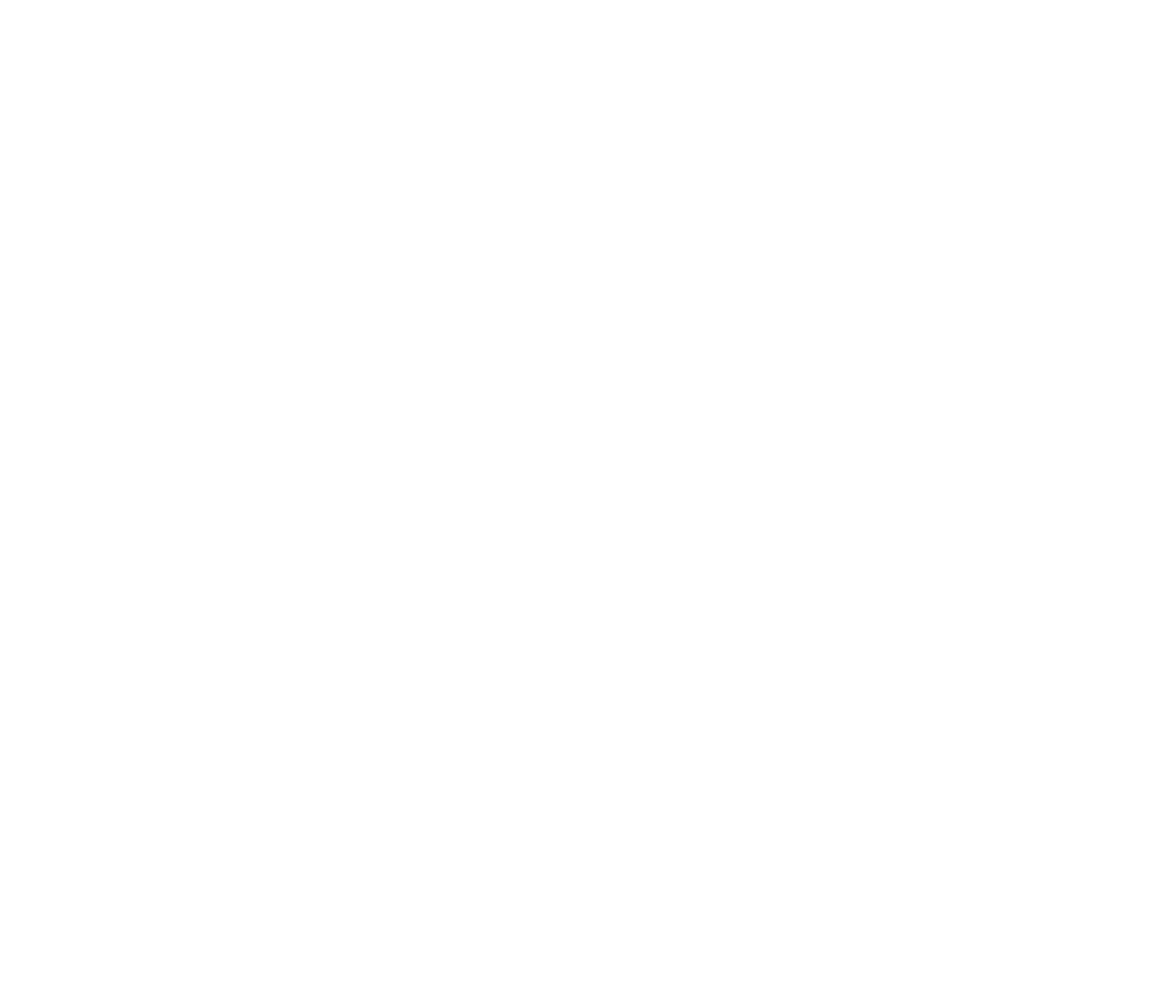
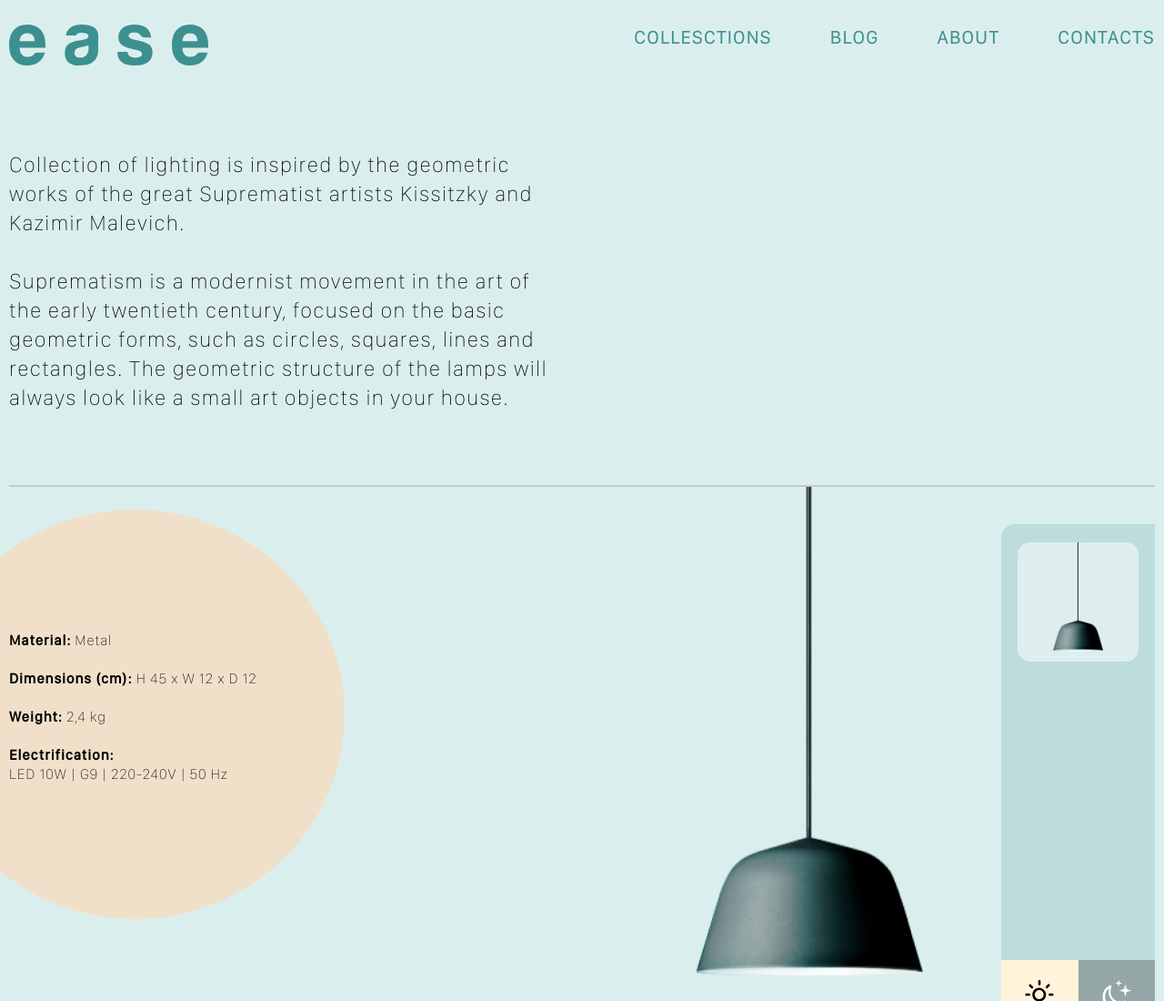
Before and after one commit to av-ilin/LampShop, a website built with webpack: page src/index.html in a window 1280 px wide. Shown: the top 1100 px of the page at 91% size. Before the commit the page ends 800 px from the top, so only its background shows below. Built offline with nearby package versions, Linux system fonts and the light colour scheme.

Commit message:
upd::all

```diff
--- a/src/css/style.css
+++ b/src/css/style.css
@@ -0,0 +1,225 @@
+/* #region backbone */
+body {
+    background-color: #dbeeee;
+    font-family: "SF Compact Display", sans-serif;
+}
+
+a:active,
+a:hover,
+a {
+    text-decoration: none;
+}
+/* #endregion */
+
+/* #region base */
+.container {
+    max-width: 1560px;
+    margin: auto;
+    padding: 0 10px;
+}
+/* #endregion */
+
+/* #region nav */
+.nav {
+    z-index: 50;
+    margin-top: 27px;
+    position: fixed;
+    width: 100%;
+}
+
+.nav .container {
+    display: flex;
+    justify-content: space-between;
+}
+
+.nav__menu {
+    display: flex;
+    gap: 64px;
+}
+
+.nav__menu-item {
+    font-weight: 400;
+    font-size: 21px;
+    line-height: 28px;
+    letter-spacing: 0.055em;
+    text-transform: uppercase;
+    color: #3d9090;
+    transition: transform 0.4s ease-in-out;
+}
+
+.nav__menu-item:hover {
+    transform: scale(1.1);
+}
+/* #endregion */
+
+/* #region shop */
+.shop {
+    margin: auto;
+    min-height: 100vh;
+    max-width: 1620px;
+    overflow: hidden;
+}
+
+.shop .container {
+    padding-top: 85px;
+    display: flex;
+    justify-content: space-between;
+    flex-wrap: wrap;
+}
+
+/* #region shop__content */
+.shop__content {
+    flex: 1;
+}
+
+.shop__content-desc {
+    margin: 80px 0;
+    width: 599px;
+
+    font-weight: 100;
+    font-size: 24px;
+    line-height: 32px;
+    letter-spacing: 0.055em;
+    color: #000000;
+}
+.shop__content hr {
+    background: #c4c4c4;
+    margin: 0;
+}
+/* #endregion */
+
+/* #region shop__collection */
+.shop__collection {
+    position: relative;
+    display: flex;
+    justify-content: space-between;
+}
+
+.shop__collection-ellipse {
+    z-index: -1;
+    position: absolute;
+    left: -93px;
+    top: 25px;
+    width: 462px;
+    height: 450px;
+    border-radius: 50%;
+    background: #f0e0c9;
+}
+
+.shop__collection-lamp {
+    position: absolute;
+    right: 255px;
+    max-width: 250px;
+    max-height: 580px;
+}
+
+.shop__collection-desc {
+    padding-top: 158px;
+    font-weight: 400;
+    font-size: 16px;
+    line-height: 21px;
+    letter-spacing: 0.055em;
+    color: #000000;
+}
+
+.shop__collection-desc span {
+    font-weight: 100;
+}
+
+.collection__items {
+    margin-top: 41px;
+    padding-top: 20px;
+    width: 169px;
+    overflow: hidden;
+
+    background: #bddddd;
+    border-radius: 15px 0px 0px 15px;
+    /* box-shadow: 5px 0px 15px rgba(0, 0, 0, 0.25); */
+}
+
+.collection__items-box {
+    width: 100%;
+    height: 428px;
+    overflow-y: scroll;
+
+    display: flex;
+    flex-direction: column;
+    gap: 21px;
+
+    align-items: center;
+    justify-content: space-between;
+    margin-bottom: 31px;
+}
+
+.collection__items-box::-webkit-scrollbar {
+    width: 0px;
+}
+
+.collection__item {
+    cursor: pointer;
+    width: 133px;
+    height: 131px;
+    border-radius: 14px;
+    transition: all 0.3s ease-in-out;
+}
+.collection__item:hover {
+    background: rgba(255, 255, 255, 0.25);
+}
+.collection__item.active {
+    background: rgba(255, 255, 255, 0.5);
+}
+
+.collection__item img {
+    width: 100%;
+    height: 120px;
+    object-fit: contain;
+}
+
+.collection__list-switchers {
+    height: 76px;
+    width: 100%;
+    display: flex;
+}
+
+.collection__switchers-switch {
+    display: flex;
+    align-items: center;
+    justify-content: center;
+    cursor: pointer;
+    width: 50%;
+    height: 76px;
+}
+.collection__switchers-switch img {
+    width: 32px;
+    height: 32px;
+}
+.collection__switchers-switch:first-child {
+    background: #fff3da;
+}
+
+.collection__switchers-switch:last-child {
+    background: #94a6a6;
+}
+
+/* #endregion */
+
+/* #region shop__interier */
+.shop__interier {
+    z-index: 2;
+    position: relative;
+}
+
+.shop__interier-lamp {
+    position: absolute;
+    left: 214px;
+    max-width: 150px;
+    max-height: 360px;
+}
+
+.shop__interier-room {
+    border-radius: 18px;
+    box-shadow: -278px 223px 16px -272px rgba(0, 0, 0, 0.25);
+}
+/* #endregion */
+
+/* #endregion */
--- a/src/index.html
+++ b/src/index.html
@@ -10,6 +10,119 @@
         <link rel="stylesheet" href="css/style.css" />
     </head>
     <body>
+        <nav class="nav">
+            <div class="container">
+                <img class="nav__logo" src="images/logo.svg" alt="logo" />
+                <div class="nav__menu">
+                    <a class="nav__menu-item" href="#">Collesctions</a>
+                    <a class="nav__menu-item" href="#">blog</a>
+                    <a class="nav__menu-item" href="#">About</a>
+                    <a class="nav__menu-item" href="#">contacts</a>
+                </div>
+            </div>
+        </nav>
+
+        <section class="shop">
+            <div class="container">
+                <div class="shop__content">
+                    <p class="shop__content-desc">
+                        Collection of lighting is inspired by the geometric
+                        works of the great Suprematist artists Kissitzky and
+                        Kazimir Malevich.
+                        <br />
+                        <br />
+                        Suprematism is a modernist movement in the art of the
+                        early twentieth century, focused on the basic geometric
+                        forms, such as circles, squares, lines and rectangles.
+                        The geometric structure of the lamps will always look
+                        like a small art objects in your house.
+                    </p>
+
+                    <hr />
+
+                    <div class="shop__collection">
+                        <div class="shop__collection-ellipse"></div>
+
+                        <img
+                            class="shop__collection-lamp"
+                            id="lampReview"
+                            src="images/example__lamp.png"
+                            alt="lamp"
+                        />
+
+                        <div class="shop__collection-desc">
+                            <p>
+                                <b>Material:</b>
+                                <span id="material"> Metal </span>
+                            </p>
+                            <br />
+                            <p>
+                                <b>Dimensions (cm):</b>
+                                <span id="dimensions">H 45 x W 12 x D 12</span>
+                            </p>
+                            <br />
+                            <p>
+                                <b>Weight:</b>
+                                <span id="weight">2,4 kg</span>
+                            </p>
+                            <br />
+                            <p>
+                                <b>Electrification:</b>
+                                <br />
+                                <span id="electrification">
+                                    LED 10W | G9 | 220-240V | 50 Hz
+                                </span>
+                            </p>
+                        </div>
+
+                        <div class="collection__items" id="lampsBox">
+                            <div class="collection__items-box">
+                                <div class="collection__item active">
+                                    <img
+                                        src="images/example__lamp.png"
+                                        alt="lamp"
+                                    />
+                                </div>
+                            </div>
+
+                            <div class="collection__list-switchers">
+                                <div class="collection__switchers-switch">
+                                    <img
+                                        src="images/icon_light.svg"
+                                        alt="icon sun"
+                                    />
+                                </div>
+
+                                <div class="collection__switchers-switch">
+                                    <img
+                                        src="images/icon_dark.svg"
+                                        alt="icon moon"
+                                    />
+                                </div>
+                            </div>
+                        </div>
+                    </div>
+                </div>
+
+                <div class="shop__interier">
+                    <img
+                        class="shop__interier-lamp"
+                        id="lampInterier"
+                        src="images/example__lamp.png"
+                        alt="lamp"
+                    />
+                    <img
+                        class="shop__interier-room"
+                        id="interier"
+                        src="images/interier_light.png"
+                        alt="room"
+                    />
+                </div>
+            </div>
+        </section>
+
+        <script src="js/api.js"></script>
+        <script src="js/lamp.js"></script>
         <script src="js/main.js"></script>
     </body>
 </html>
--- /dev/null
+++ b/src/js/api.js
@@ -0,0 +1,10 @@
+class LampApi {
+    static get URL() {
+        return "https://polls.apiblueprint.org/";
+    }
+
+    static get lamps() {
+        let url = new URL(LampApi.URL + "lamps");
+        return url;
+    }
+}
--- /dev/null
+++ b/src/js/lamp.js
@@ -0,0 +1,17 @@
+class LampManager {
+    static update() {
+        let lamps = LampApi.lamps;
+    }
+
+    static elems = {
+        lampsBox: document.getElementById("lampsBox"),
+        lampReview: document.getElementById("lampReview"),
+        lampInterier: document.getElementById("lampInterier"),
+        interier: document.getElementById("interier"),
+
+        material: document.getElementById("material"),
+        dimensions: document.getElementById("dimensions"),
+        weight: document.getElementById("weight"),
+        material: document.getElementById("electrification"),
+    };
+}
--- a/src/js/main.js
+++ b/src/js/main.js
@@ -0,0 +1 @@
+LampManager.update();
```
Also changed, not shown: src/images/example__lamp.png (added), src/images/example__lamp2.png (added).
